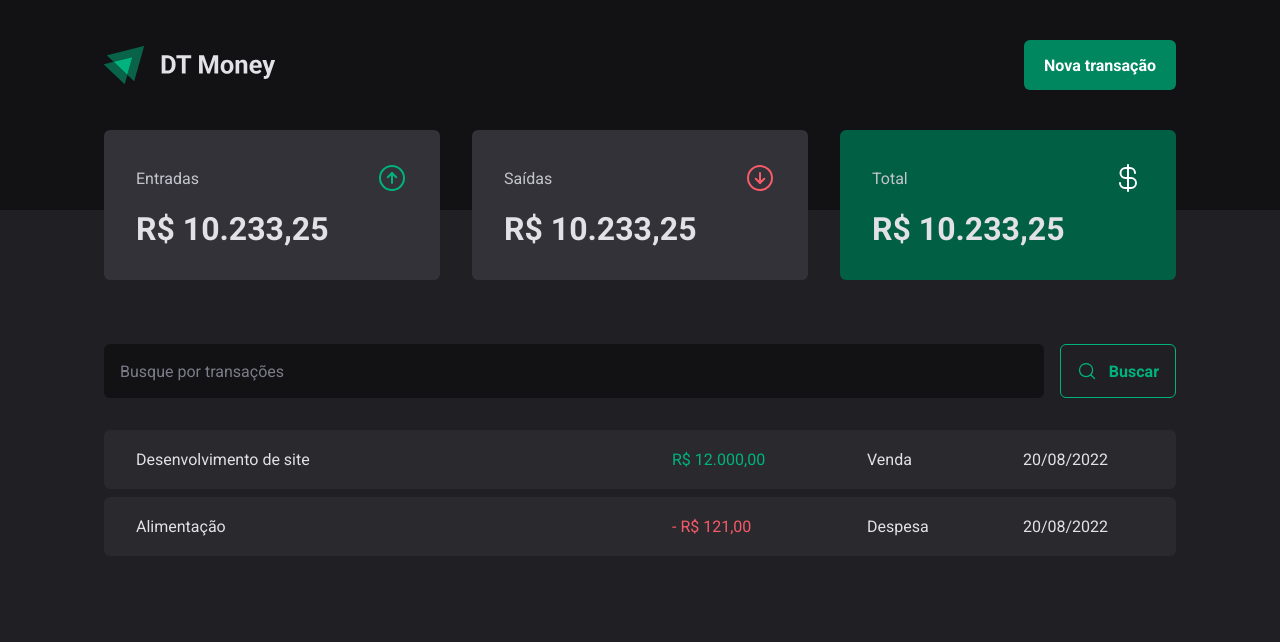
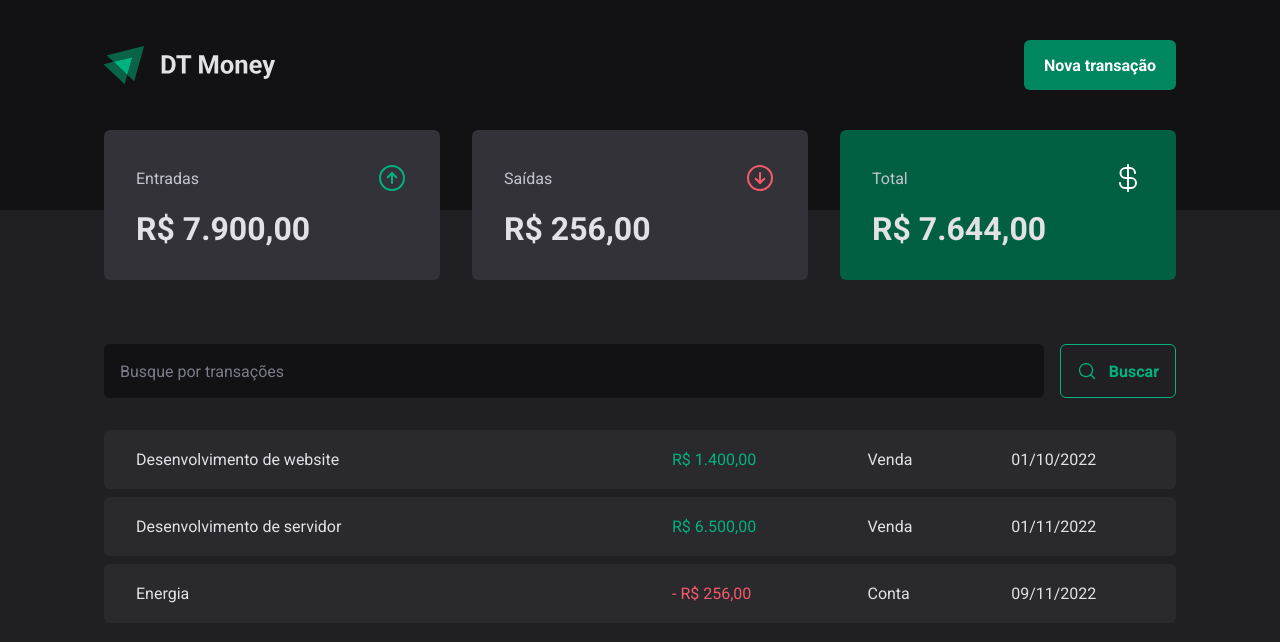
Before and after one commit to leomelegari/dt-money-v2, a React (Vite) app: page / in a window 1280 px wide. Shown: the top 642 px of the page. Built offline with nearby package versions, Linux system fonts and the light colour scheme; data requests are answered from the project's data file.

Commit message:
local json server for development - where i am='criando hook para o resumo'

```diff
--- a/package.json
+++ b/package.json
@@ -4,13 +4,16 @@
   "version": "0.0.0",
   "scripts": {
     "dev": "vite",
+    "dev:server": "json-server server.json -p 3333 -w -d 500",
     "build": "tsc && vite build",
     "preview": "vite preview"
   },
   "dependencies": {
     "@radix-ui/react-dialog": "^1.0.0",
     "@radix-ui/react-radio-group": "^1.0.0",
+    "@types/axios": "^0.14.0",
     "@types/styled-components": "^5.1.26",
+    "axios": "^0.27.2",
     "phosphor-react": "^1.4.1",
     "react": "^18.0.0",
     "react-dom": "^18.0.0",
@@ -20,6 +23,7 @@
     "@types/react": "^18.0.0",
     "@types/react-dom": "^18.0.0",
     "@vitejs/plugin-react": "^1.3.0",
+    "json-server": "^0.17.0",
     "typescript": "^4.6.3",
     "vite": "^2.9.9"
   }
--- /dev/null
+++ b/server.json
@@ -0,0 +1,28 @@
+{
+    "transactions": [
+        {
+            "id": 1,
+            "description": "Desenvolvimento de website",
+            "type": "income",
+            "category": "Venda",
+            "price": 1400,
+            "createdAt": "2022-10-01T13:04:49.135Z"
+        },
+        {
+            "id": 2,
+            "description": "Desenvolvimento de servidor",
+            "type": "income",
+            "category": "Venda",
+            "price": 6500,
+            "createdAt": "2022-11-01T13:04:49.135Z"
+        },
+        {
+            "id": 3,
+            "description": "Energia",
+            "type": "outcome",
+            "category": "Conta",
+            "price": 256,
+            "createdAt": "2022-11-09T13:04:49.135Z"
+        }
+    ]
+}
--- a/src/App.tsx
+++ b/src/App.tsx
@@ -1,9 +1,12 @@
+import { TransactionsProvider } from "./contexts/TransactionsContext";
 import { Transactions } from "./pages/Transactions";
 
 export const App = () => {
   return (
     <div className="App">
-      <Transactions />
+      <TransactionsProvider>
+        <Transactions />
+      </TransactionsProvider>
     </div>
   );
 };
--- a/src/components/Summary/index.tsx
+++ b/src/components/Summary/index.tsx
@@ -1,7 +1,31 @@
 import { SummaryCard, SummaryContainer } from "./styles";
 import { ArrowCircleDown, ArrowCircleUp, CurrencyDollar } from "phosphor-react";
+import { useContext } from "react";
+import { TransactionsContext } from "../../contexts/TransactionsContext";
+import { priceFormat } from "../../utils/format";
 
 export const Summary = () => {
+  const { transactions } = useContext(TransactionsContext);
+
+  const summary = transactions.reduce(
+    (accumulator, transaction) => {
+      if (transaction.type === "income") {
+        accumulator.income += transaction.price;
+        accumulator.total += transaction.price;
+      } else {
+        accumulator.outcome += transaction.price;
+        accumulator.total -= transaction.price;
+      }
+
+      return accumulator;
+    },
+    {
+      income: 0, // accumulator
+      outcome: 0, // accumulator
+      total: 0, // accumulator
+    },
+  );
+
   return (
     <SummaryContainer>
       <SummaryCard>
@@ -9,7 +33,7 @@ export const Summary = () => {
           <span>Entradas</span>
           <ArrowCircleUp size={32} color="#00b37e" />
         </header>
-        <strong>R$ 10.233,25</strong>
+        <strong>{priceFormat.format(summary.income)}</strong>
       </SummaryCard>
 
       <SummaryCard>
@@ -17,7 +41,7 @@ export const Summary = () => {
           <span>Saídas</span>
           <ArrowCircleDown size={32} color="#f75a68" />
         </header>
-        <strong>R$ 10.233,25</strong>
+        <strong>{priceFormat.format(summary.outcome)}</strong>
       </SummaryCard>
 
       <SummaryCard variant="green">
@@ -25,7 +49,7 @@ export const Summary = () => {
           <span>Total</span>
           <CurrencyDollar size={32} color="#fff" />
         </header>
-        <strong>R$ 10.233,25</strong>
+        <strong>{priceFormat.format(summary.total)}</strong>
       </SummaryCard>
     </SummaryContainer>
   );
--- /dev/null
+++ b/src/contexts/TransactionsContext.tsx
@@ -0,0 +1,43 @@
+import { createContext, ReactNode, useEffect, useState } from "react";
+
+interface Transaction {
+  id: number;
+  description: string;
+  type: "income" | "outcome";
+  price: number;
+  category: string;
+  createdAt: string;
+}
+
+interface TransactionsContextType {
+  transactions: Transaction[];
+}
+
+interface TransactionsProviderProps {
+  children: ReactNode;
+}
+
+export const TransactionsContext = createContext({} as TransactionsContextType);
+
+export const TransactionsProvider = ({
+  children,
+}: TransactionsProviderProps) => {
+  const [transactions, setTransactions] = useState<Transaction[]>([]);
+
+  const loadData = async () => {
+    const response = await fetch("http://localhost:3333/transactions");
+    const data = await response.json();
+
+    setTransactions(data);
+  };
+
+  useEffect(() => {
+    loadData();
+  }, []);
+
+  return (
+    <TransactionsContext.Provider value={{ transactions }}>
+      {children}
+    </TransactionsContext.Provider>
+  );
+};
--- a/src/pages/Transactions/index.tsx
+++ b/src/pages/Transactions/index.tsx
@@ -1,5 +1,8 @@
+import { useContext, useEffect, useState } from "react";
 import { Header } from "../../components/Header";
 import { Summary } from "../../components/Summary";
+import { TransactionsContext } from "../../contexts/TransactionsContext";
+import { dateFormat, priceFormat } from "../../utils/format";
 import { SearchForm } from "./components/SearchForm";
 import {
   PriceHighlight,
@@ -8,6 +11,8 @@ import {
 } from "./styles";
 
 export const Transactions = () => {
+  const { transactions } = useContext(TransactionsContext);
+
   return (
     <div>
       <Header />
@@ -17,23 +22,21 @@ export const Transactions = () => {
         <SearchForm />
         <TransactionTable>
           <tbody>
-            <tr>
-              <td width="50%">Desenvolvimento de site</td>
-              <td>
-                <PriceHighlight variant="income">R$ 12.000,00</PriceHighlight>
-              </td>
-              <td>Venda</td>
-              <td>20/08/2022</td>
-            </tr>
-
-            <tr>
-              <td width="50%">Alimentação</td>
-              <td>
-                <PriceHighlight variant="outcome"> - R$ 121,00</PriceHighlight>
-              </td>
-              <td>Despesa</td>
-              <td>20/08/2022</td>
-            </tr>
+            {transactions.map((item) => {
+              return (
+                <tr key={item.id}>
+                  <td width="50%">{item.description}</td>
+                  <td>
+                    <PriceHighlight variant={item.type}>
+                      {item.type === "outcome" && "- "}
+                      {priceFormat.format(item.price)}
+                    </PriceHighlight>
+                  </td>
+                  <td>{item.category}</td>
+                  <td>{dateFormat.format(new Date(item.createdAt))}</td>
+                </tr>
+              );
+            })}
           </tbody>
         </TransactionTable>
       </TransactionContainer>
--- /dev/null
+++ b/src/utils/format.ts
@@ -0,0 +1,6 @@
+export const dateFormat = new Intl.DateTimeFormat("pt-BR");
+
+export const priceFormat = new Intl.NumberFormat("pt-BR", {
+  style: "currency",
+  currency: "BRL",
+});
```
Also changed, not shown: 1 other file (tests, documents, lock files or other folders).
